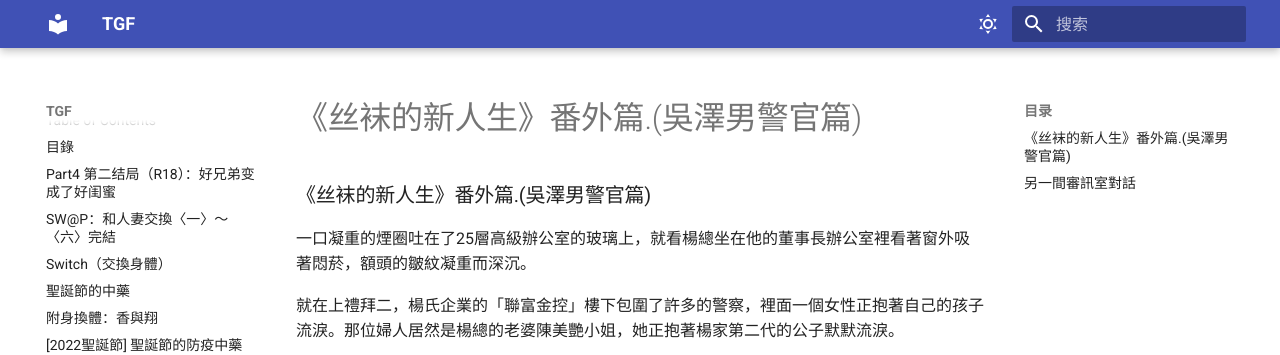
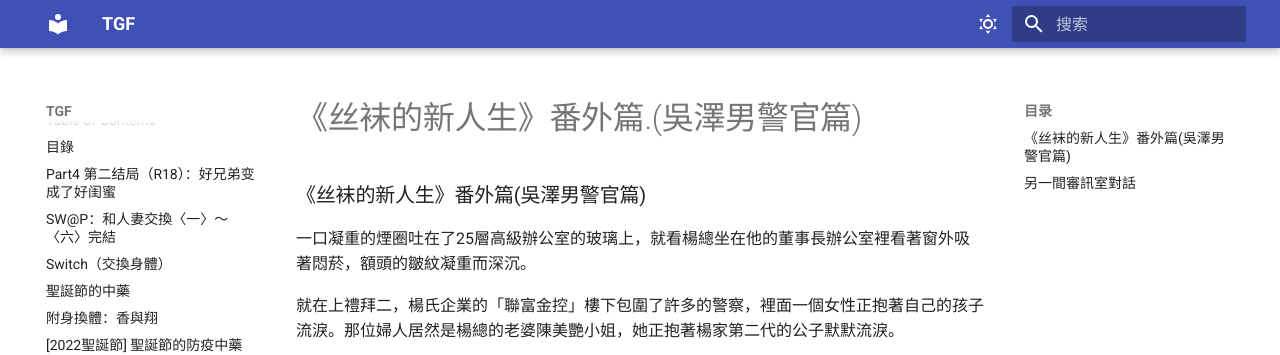
Before and after one commit to akira919/TGF, an MkDocs documentation site: the page built from docs/《丝袜的新人生》番外篇.(吳澤男警官篇).md, in a window 1280 px wide and 900 px high. Shown: the top 355 px of the window. Built offline with MkDocs 1.6.1 and Material for MkDocs 9.7.7, drawn with Linux system fonts in a browser that asks for light colours.

```diff
--- a/docs/《丝袜的新人生》番外篇.(吳澤男警官篇).md
+++ b/docs/《丝袜的新人生》番外篇.(吳澤男警官篇).md
@@ -1,4 +1,4 @@
-###《丝袜的新人生》番外篇.(吳澤男警官篇)
+### 《丝袜的新人生》番外篇(吳澤男警官篇)
 
 一口凝重的煙圈吐在了25層高級辦公室的玻璃上，就看楊總坐在他的董事長辦公室裡看著窗外吸著悶菸，額頭的皺紋凝重而深沉。
 
```
